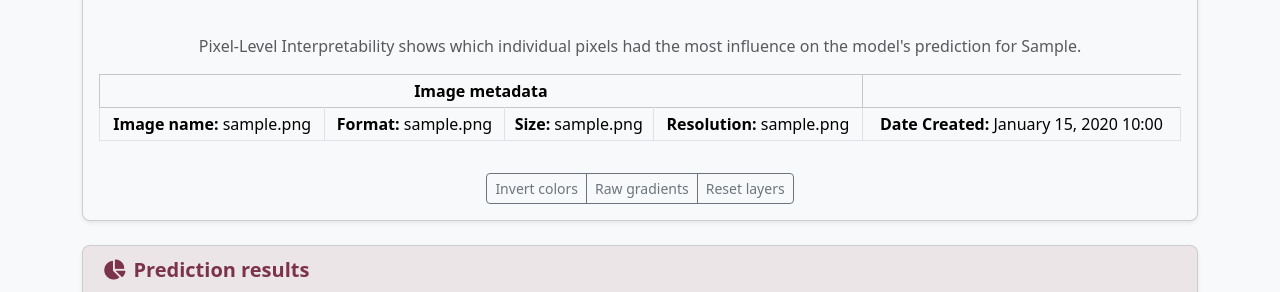
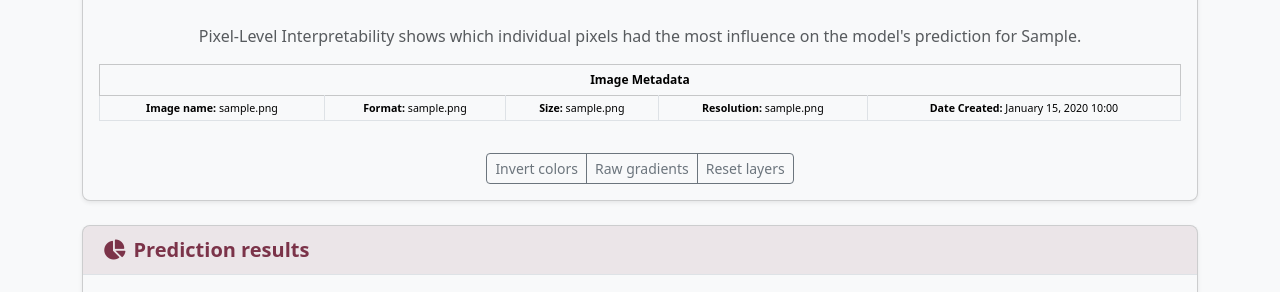
Before and after one commit to PauleNajus/MCADS, a Django app: page /interpretability/1/view/ in a window 1280 px wide. Shown: the part 1783-2075 px from the top of the page. Run offline with Django 5.2, Linux system fonts and the light colour scheme; a user stored in the database is signed in; tables that the repository leaves empty hold one stand-in row (values such as "Sample post"); grey boxes marked "Sample" are stand-in pictures.

Commit message:
Bug fixes.

```diff
--- a/xrayapp/templates/xrayapp/base.html
+++ b/xrayapp/templates/xrayapp/base.html
@@ -153,10 +153,11 @@
         });
 
         // Style medical warning messages to match header color
-        const alertElements = document.querySelectorAll('.alert-danger');
+        const alertElements = document.querySelectorAll('.alert-danger, .alert-info');
         alertElements.forEach(alert => {
             const strongElements = alert.querySelectorAll('strong');
             const spanElements = alert.querySelectorAll('span');
+            const alertText = alert.textContent.trim();
 
             // Check for medical warning
             strongElements.forEach(strong => {
@@ -164,6 +165,11 @@
                     alert.classList.add('medical-warning');
                 }
             });
+
+            // Check for no records found message
+            if (alertText.includes('No prediction history found with the current filters')) {
+                alert.classList.add('no-records-info');
+            }
 
             // Check for loading/processing messages
             const loadingTexts = [
--- a/xrayapp/templates/xrayapp/interpretability.html
+++ b/xrayapp/templates/xrayapp/interpretability.html
@@ -40,6 +40,25 @@
     .alt-view {
         display: none;
         max-height: 600px;
+    }
+
+    /* Image metadata table styling */
+    .image-metadata-table {
+        margin-bottom: 10px;
+    }
+
+    .image-metadata-table .table-sm td {
+        font-size: 8pt !important;
+        padding: 4px 6px !important;
+        vertical-align: middle;
+        white-space: nowrap;
+    }
+
+    .image-metadata-table .table-sm th {
+        font-size: 9pt !important;
+        font-weight: 600;
+        padding: 6px;
+        background-color: #f8f9fa !important;
     }
 </style>
 {% endblock %}
@@ -179,12 +198,12 @@
                             </p>
 
                             <!-- Image Metadata -->
-                            <div class="mt-2 mb-2">
+                            <div class="mt-2 mb-2 image-metadata-table">
                                 <div class="table-responsive">
                                     <table class="table table-sm table-bordered">
                                         <thead class="table-light">
                                             <tr>
-                                                <th colspan="4" class="text-center">Image Metadata</th>
+                                                <th colspan="{{ image_metadata|length }}" class="text-center">Image Metadata</th>
                                             </tr>
                                         </thead>
                                         <tbody>
@@ -250,12 +269,12 @@
                             </p>
 
                             <!-- Image Metadata -->
-                            <div class="mt-2 mb-2">
+                            <div class="mt-2 mb-2 image-metadata-table">
                                 <div class="table-responsive">
                                     <table class="table table-sm table-bordered">
                                         <thead class="table-light">
                                             <tr>
-                                                <th colspan="4" class="text-center">Image metadata</th>
+                                                <th colspan="{{ image_metadata|length }}" class="text-center">Image Metadata</th>
                                             </tr>
                                         </thead>
                                         <tbody>
```
Also changed, not shown: xrayapp/static/xrayapp/css/style.css (+31 -0 lines), xrayapp/templates/xrayapp/results.html (+19 -6 lines).
